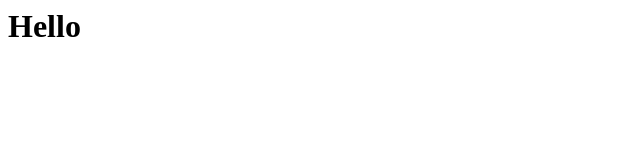
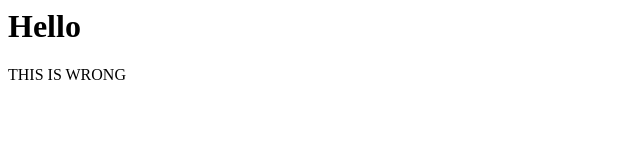
Before and after one commit to frozenbanana/git-desktop-hell, a plain HTML site: page index.html in a window 1280 px wide. Shown: the whole page, without its empty margins (0-640 px from the left). Drawn offline with Linux system fonts and the light colour scheme.

Commit message:
Update index.html

```diff
--- a/index.html
+++ b/index.html
@@ -1 +1,2 @@
 <h1>Hello</h1>
+<p>THIS IS WRONG</p>
```
